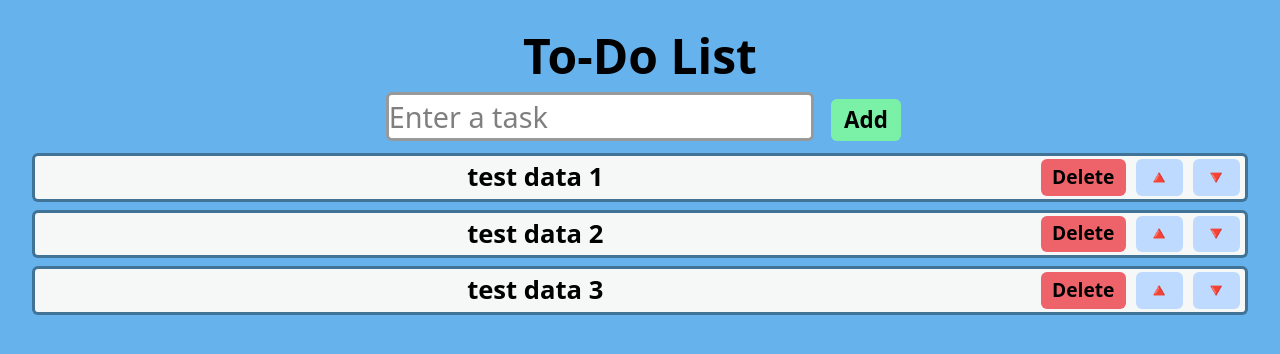
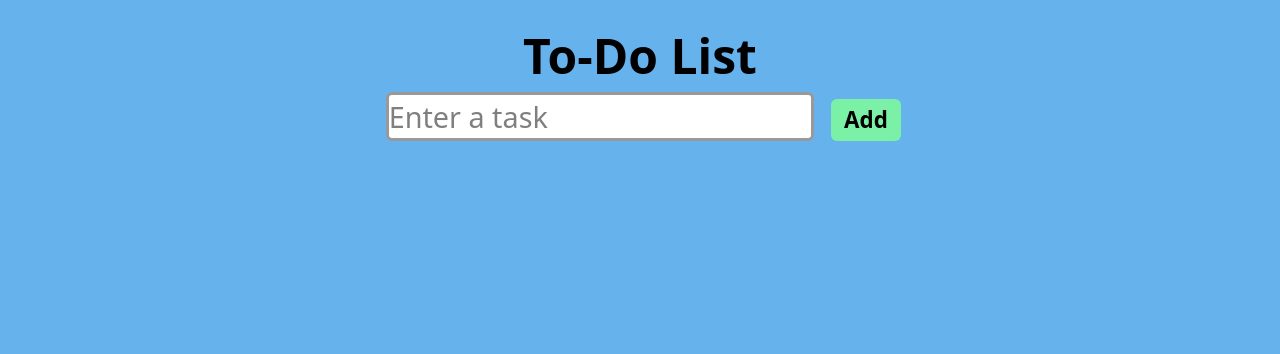
Before and after one commit to jshldev/todolist, a React (Vite) app: page / in a window 1280 px wide. Shown: the top 354 px of the page. Built offline with nearby package versions, Linux system fonts and the light colour scheme.

Commit message:
click add button focus input

```diff
--- a/index.html
+++ b/index.html
@@ -2,7 +2,6 @@
 <html lang="en">
   <head>
     <meta charset="UTF-8" />
-    <link rel="icon" type="image/svg+xml" href="/vite.svg" />
     <meta name="viewport" content="width=device-width, initial-scale=1.0" />
     <title>To-Do List</title>
   </head>
--- a/src/ToDoList.jsx
+++ b/src/ToDoList.jsx
@@ -1,12 +1,9 @@
-import { useState } from "react";
+import { useState, useRef } from "react";
 
 function ToDoList() {
-  const [tasks, setTasks] = useState([
-    "test data 1",
-    "test data 2",
-    "test data 3",
-  ]);
+  const [tasks, setTasks] = useState([]);
   const [newTask, setNewTask] = useState([]);
+  const inputField = useRef(null);
 
   function handleInputChange(input) {
     setNewTask(input.target.value);
@@ -16,6 +13,7 @@ function ToDoList() {
     if (newTask.trim() === "") return;
     setTasks((t) => [...t, newTask]);
     setNewTask("");
+    inputField.current.focus();
   }
 
   function handleDeleteTask(index) {
@@ -49,6 +47,7 @@ function ToDoList() {
           value={newTask}
           onChange={handleInputChange}
           className="text-[1.8em] border-3 border-black/40 rounded-md m-3 bg-white"
+          ref={inputField}
         />
         <button
           className="add-button !text-[1.4em] bg-green-300 hover:bg-green-400"
```
